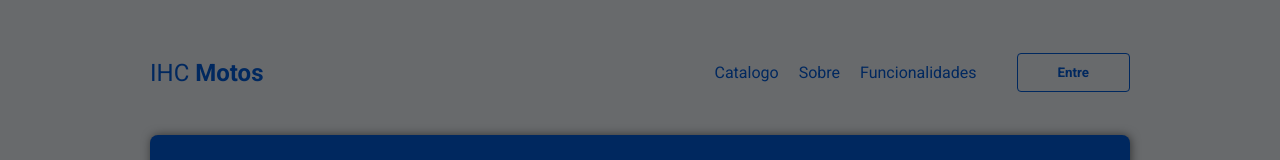
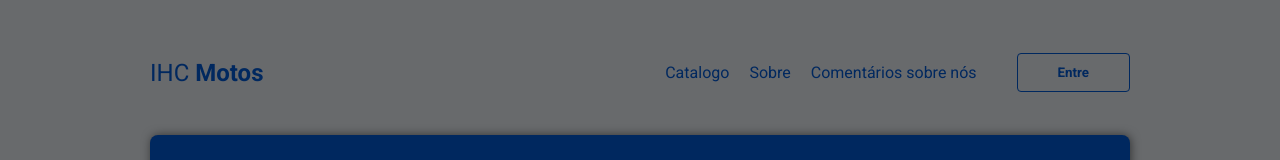
Before and after one commit to joaoribeiro03/joaoribeiro03.github.io, a plain HTML site: page index.html in a window 1280 px wide. Shown: the top 160 px of the page. Drawn offline with Linux system fonts and the light colour scheme.

Commit message:
Update index.html

```diff
--- a/index.html
+++ b/index.html
@@ -15,7 +15,7 @@
           <ul>
             <li><a href="#catalog">Catalogo</a></li>
             <li><a href="#about">Sobre</a></li>
-            <li><a href="#feature">Funcionalidades</a></li>
+            <li><a href="#feature">Comentários sobre nós</a></li>
             <button>Entre</button>
           </ul>
         </nav>
```
